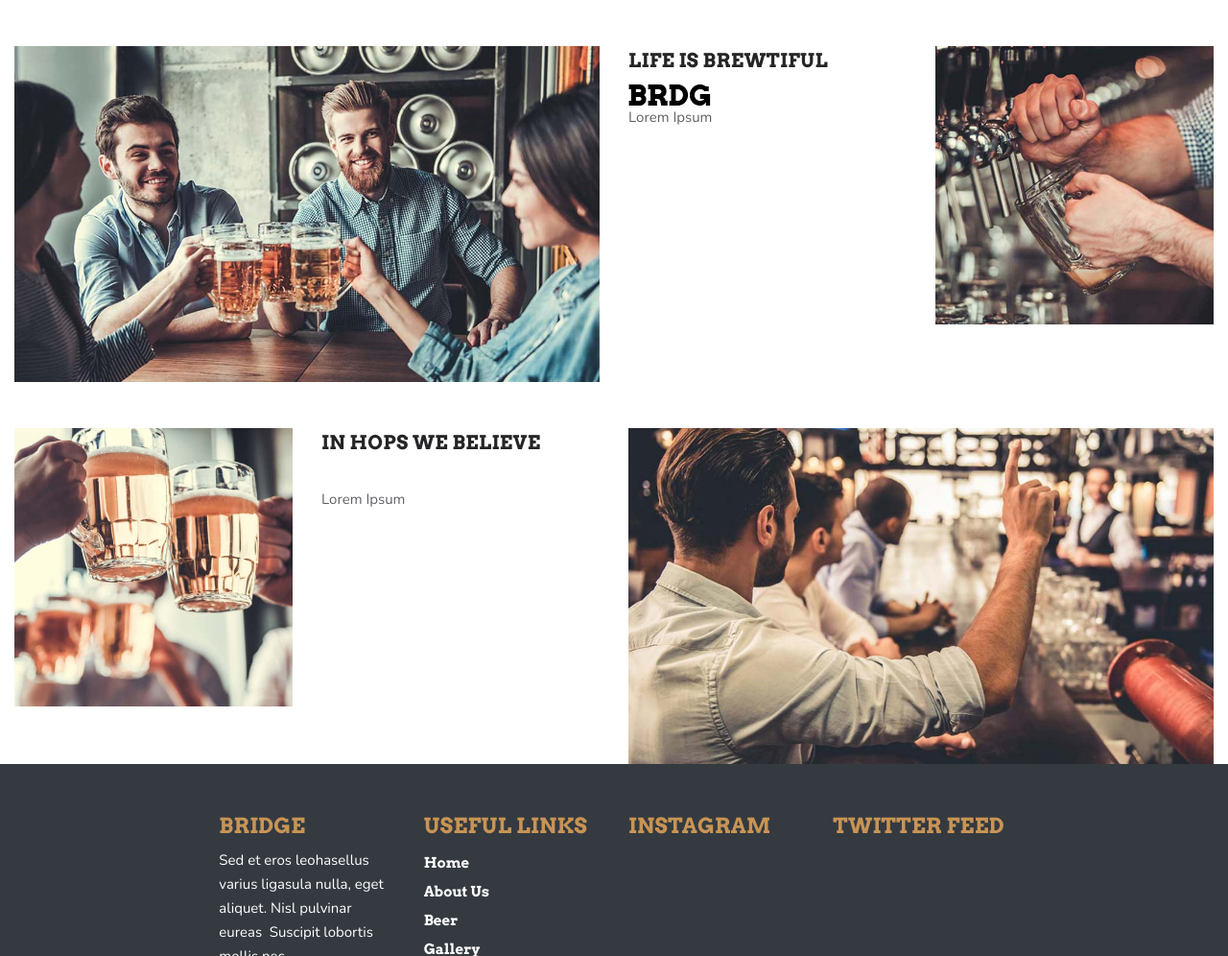
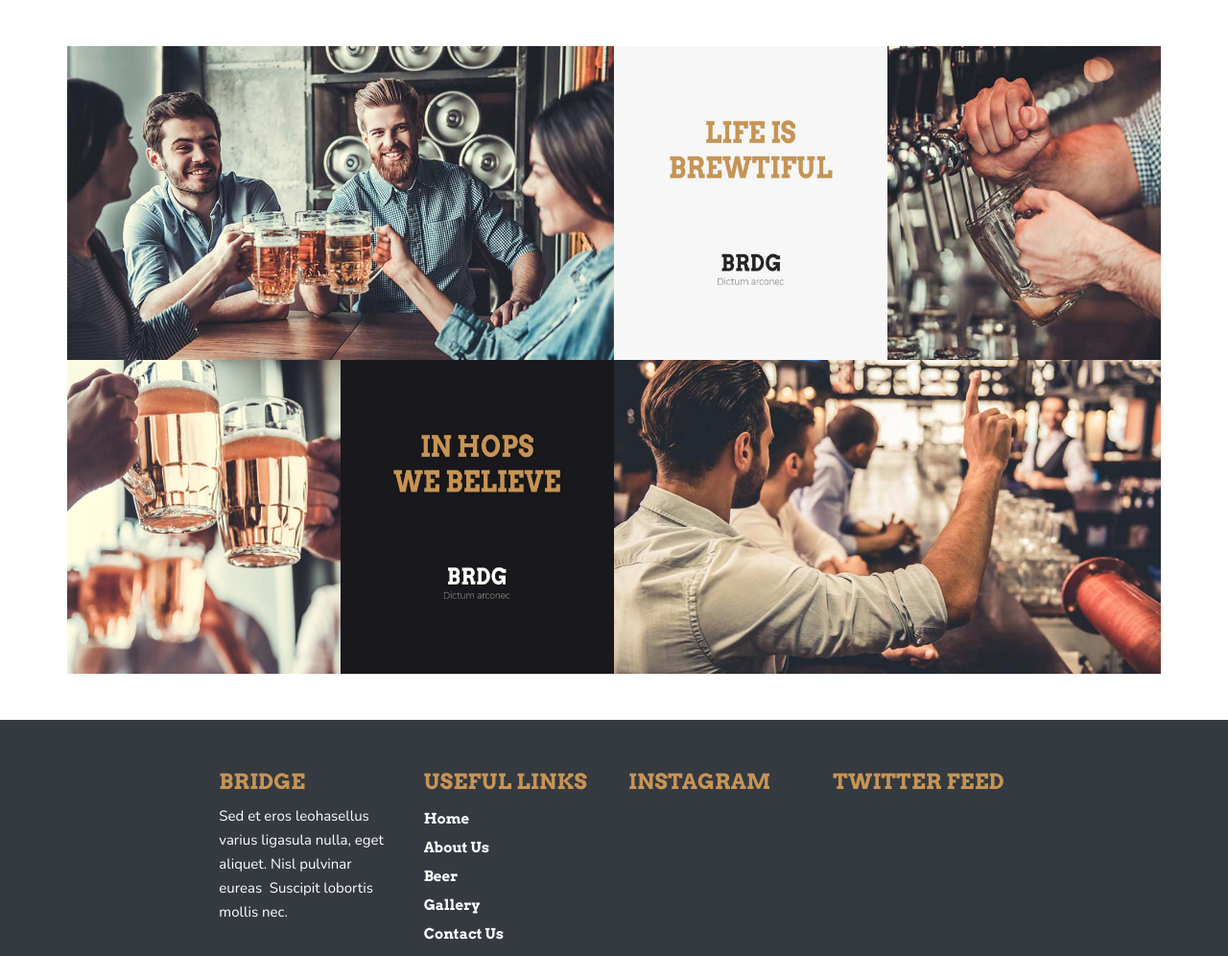
Before and after one commit to chetcarter/portfolio-project, a website: page gallery.html in a window 1280 px wide. Shown: the part 456-1452 px from the top of the page at 96% size. Drawn offline with nearby package versions, Linux system fonts and the light colour scheme.

Commit message:
Adds d-flex to image galleries

```diff
--- a/gallery.html
+++ b/gallery.html
@@ -7,10 +7,11 @@
         <meta name="viewport" content="width=device-width, initial-scale=1" />
 
         <!-- Bootstrap CSS -->
-        <link rel="stylesheet" href="https://fonts.googleapis.com/css?family=Arvo:bold|Nunito" />
+        <!-- Bootstrap CSS -->
         <link rel="stylesheet" href="node_modules/bootstrap/dist/css/bootstrap.min.css" />
         <link rel="stylesheet" href="node_modules/font-awesome/css/font-awesome.min.css" />
         <link rel="stylesheet" href="node_modules/bootstrap-social/bootstrap-social.css" />
+        <link rel="stylesheet" href="https://fonts.googleapis.com/css?family=Arvo:bold|Nunito" />
         <link rel="stylesheet" href="css/styles.css" />
 
         <title>Gallery | BRDG - Life Is Brewtiful</title>
@@ -53,41 +54,38 @@
                 </div> <!-- End jumbotron -->
             </div>
         </div> <!-- End row -->
-
+    </div> <!-- End container-fluid -->
         <!-- End Title -->
 
         <!-- Start Image Gallery -->
-
-        <div class="row my-5">
-            <div class="col-md-6">
+        <div class="container">
+            <div class="row mt-5">
+                <div class="col-md-6 px-0">
                     <img class="img-fluid" src="_img/home-single-image-3-1.jpg" alt="" />
                 </div>
-            <div class="col-md-3">
-                <h3>Life Is Brewtiful</h3>
-                <img class="" src="_img/logo-dark.png" alt="" />
-                <p>Lorem Ipsum</p>
+                <div class="d-flex col-md-3 px-0">
+                    <img class="img-fluid" src="_img/home-single-image-4-1.jpg" alt="" />
                 </div>
-            <div class="col-md-3">
+                <div class="d-flex col-md-3 px-0">
                     <img class="img-fluid" src="_img/home-single-image-5-1.jpg" alt="" />
                 </div>
             </div> <!-- End row -->
-        <div class="row">
-            <div class="col-md-3">
+            <div class="row mb-5">
+                <div class="d-flex col-md-3 px-0">
                     <img class="img-fluid" src="_img/home-single-image-6-1.jpg" alt="" />
                 </div>
-            <div class="col-md-3">
-                <h3>In Hops We Believe</h3>
-                <img class="" src="_img/logo-light.png" alt="" />
-                <p>Lorem Ipsum</p>
+                <div class="d-flex col-md-3 px-0">
+                    <img class="img-fluid" src="_img/home-single-image-7-1.jpg" alt="" />
                 </div>
-            <div class="col-md-6">
+                <div class="col-md-6 px-0">
                     <img class="img-fluid" src="_img/home-single-image-8-1.jpg" alt="" />
                 </div>
             </div> <!-- End row -->
+        </div> <!-- End container -->
 
         <!-- End Image Gallery -->
 
-    </div> <!-- End container-fluid -->
+
 
     <footer class="container-fluid bg-dark">
         <div class="row justify-content-center pt-5">
```
Also changed, not shown: aboutus.html (+1 -1 lines), beer.html (+1 -1 lines), contactus.html (+1 -1 lines), index.html (+7 -7 lines). Lines whose indentation alone changed are shown as unchanged.
